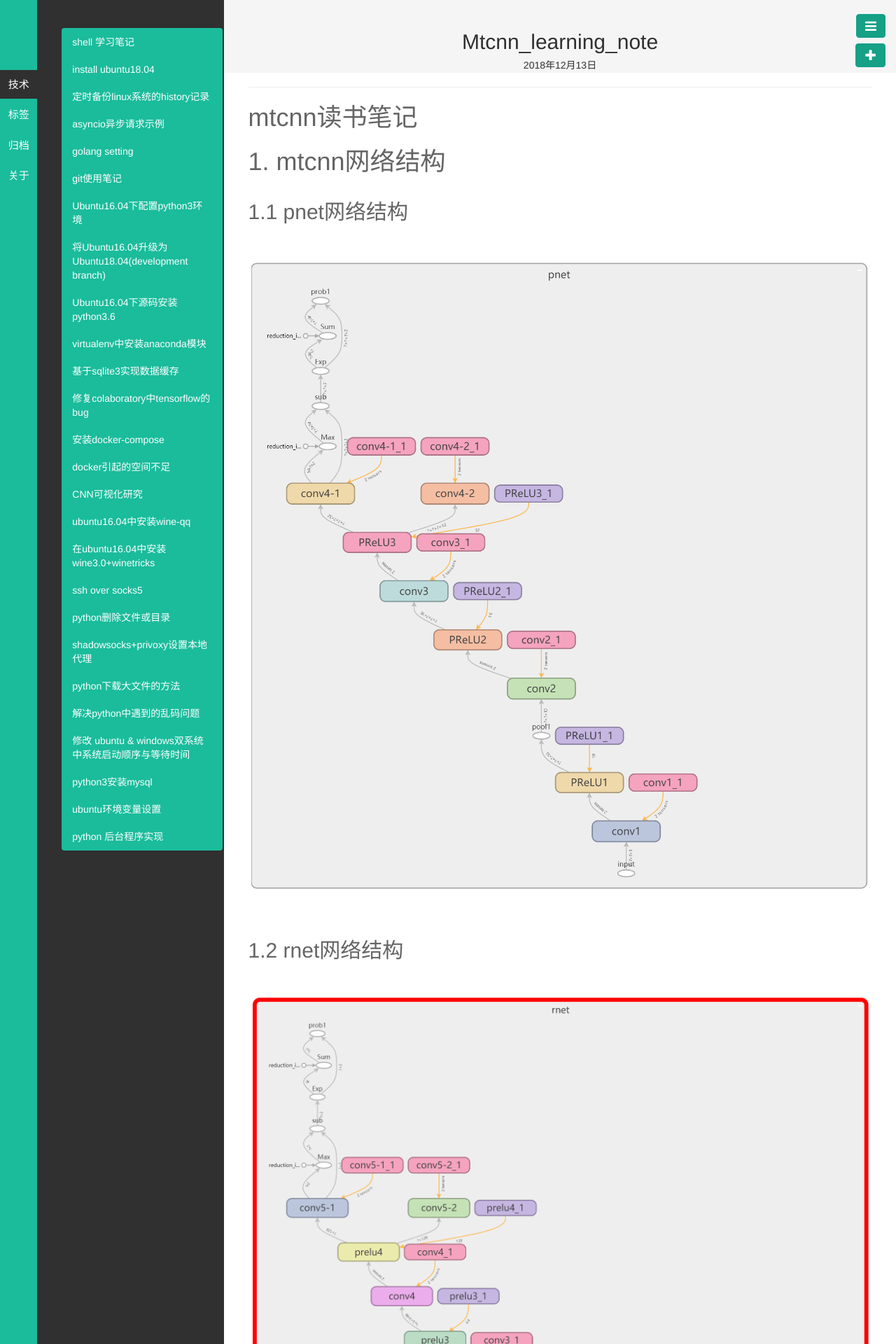
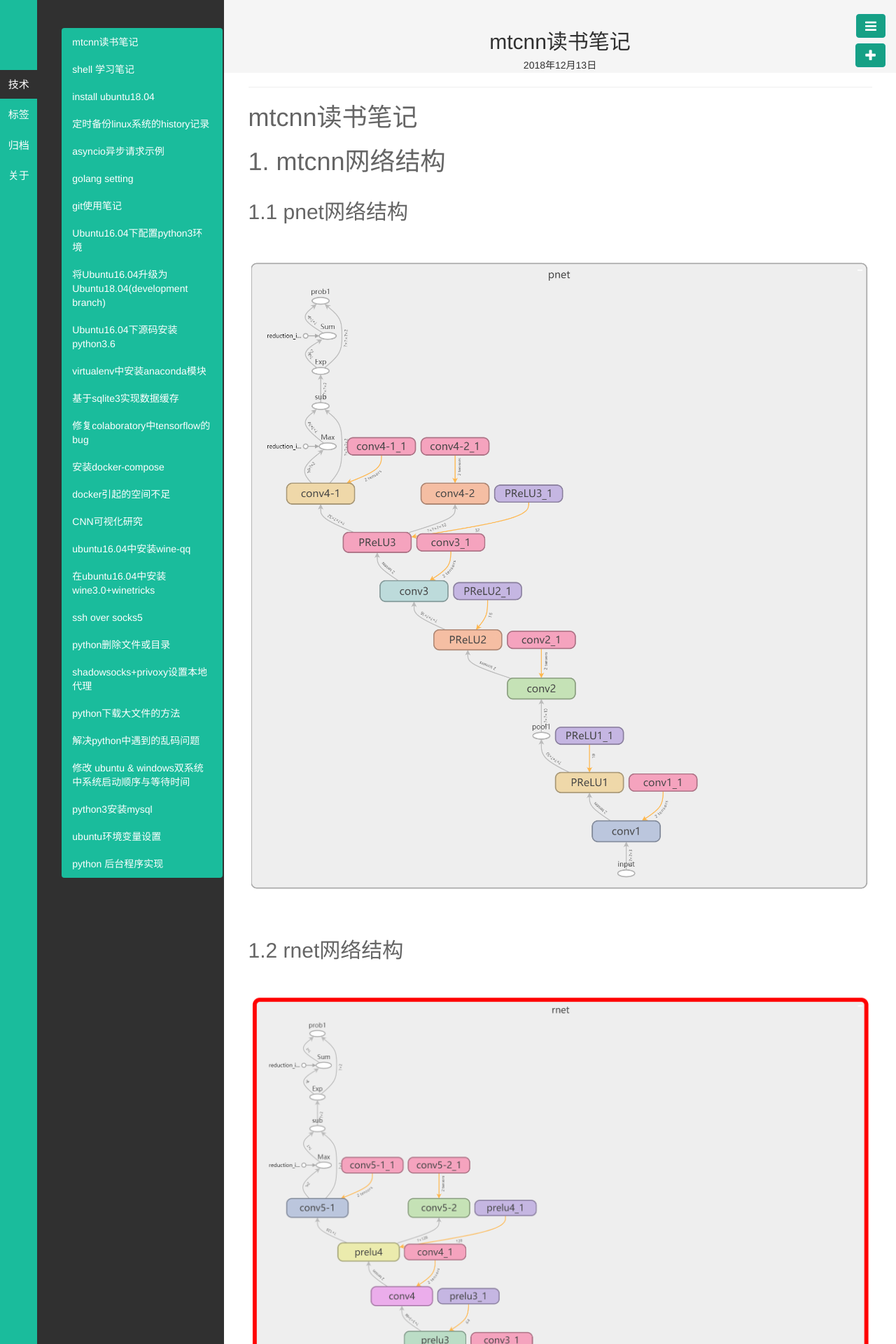
Before and after one commit to fengrk/frkhit.github.io, a Jekyll site: the page built from _posts/blog/2018-12-13-mtcnn_learning_note.md, in a window 1280 px wide. Shown: the top 1920 px of the page at 70% size. Built offline with Jekyll 4.4.1, drawn with Linux system fonts in a browser that asks for light colours; our own code applies the rules of GitHub Pages for plain Markdown files; Markdown is read by kramdown in place of the engine named in the settings.

Commit message:
mtcnn learning note

```diff
--- a/_posts/blog/2018-12-13-mtcnn_learning_note.md
+++ b/_posts/blog/2018-12-13-mtcnn_learning_note.md
@@ -1,3 +1,12 @@
+---
+layout: post
+title: mtcnn读书笔记
+category: 技术
+tags: tensorflow,cnn
+keywords:
+description:
+---
+
 # mtcnn读书笔记
 
 # 1. mtcnn网络结构
```
